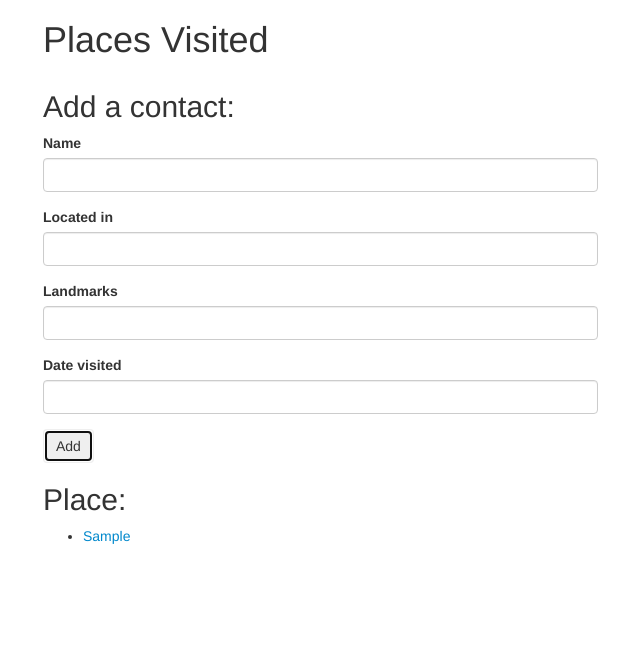
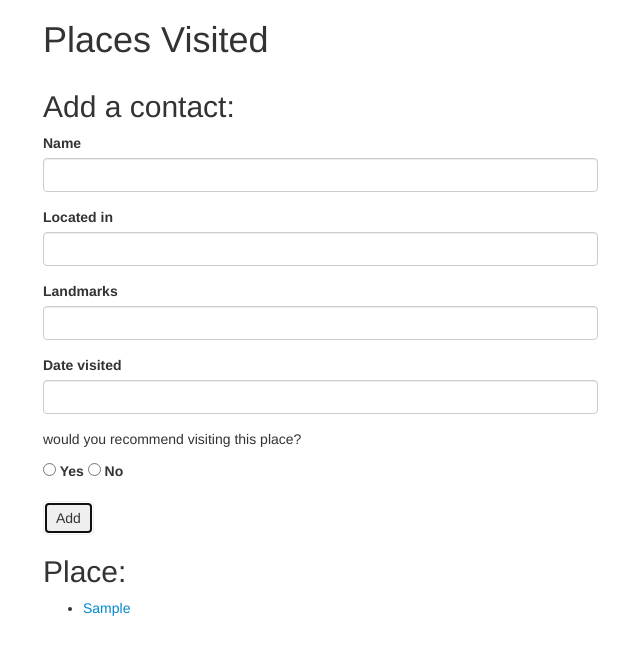
Before and after one commit to guyanderson/Places-I-ve-Visited, a plain HTML site: page index.html in a window 1280 px wide. Both pictures are taken after typing "Sample", "Sample", "Sample", "Sample" into the empty fields and a click on the button "Add". Shown: the whole page, without its empty margins (27-667 px from the left). Drawn offline with Linux system fonts and the light colour scheme.

Commit message:
Add Place.placeRecommend and a radio button to collect user input.

```diff
--- a/index.html
+++ b/index.html
@@ -41,20 +41,22 @@
             <!-- <div class="form-group">
               <label for="new-companions">who did you go with?</label>
               <input type="text" class="form-control" id="companions">
-            </div>
+            </div> -->
 
             <div class="form-group">
+              <p>
+                would you recommend visiting this place?
+              </p>
               <label class="custom-control custom-radio">
-                <input id="radio1" name="radio" type="radio" class="custom-control-input">
-                <span class="custom-control-indicator"></span>
-                <span class="custom-control-description">I would recommend this destination</span>
+                <input id="radio1" name="radio" type="radio" class="custom-control-input" value="Yes">
+                <span class="custom-control-description">Yes</span>
               </label>
+
               <label class="custom-control custom-radio">
-                <input id="radio2" name="radio" type="radio" class="custom-control-input">
-                <span class="custom-control-indicator"></span>
-                <span class="custom-control-description">I would not recommend this destination</span>
+                <input id="radio2" name="radio" type="radio" class="custom-control-input" value="No">
+                <span class="custom-control-description">No</span>
               </label>
-            </div> -->
+            </div>
 
             <button type="submit" class="btn">Add</button>
           </form>
@@ -72,6 +74,7 @@
             <p>Place Location: <span class="place-location"></span></p>
             <p>Landmarks: <span class="place-landmarks"></span></p>
             <p>Date Visited: <span class="place-date-visited"></span></p>
+            <p>Recommended?: <span class="place-recomendation"></span></p>
           </div>
       </div>
       </div>
--- a/js/scripts.js
+++ b/js/scripts.js
@@ -1,10 +1,12 @@
 // constructor template
-function Place(name,location,landmarks,dateVisited) {
+function Place(name,location,landmarks,dateVisited,recommend) {
   this.placeName = name;
   this.placeLocation = location;
   this.placeLandmark = landmarks;
   this.placeDateVisited = dateVisited;
+  this.placeRecommend = recommend;
 };
+
 $(document).ready(function() {
   $("form#new-place").submit(function(event) {
     event.preventDefault();
@@ -14,13 +16,15 @@ $(document).ready(function() {
     var inputtedLocation = $("input#new-location").val();
     var inputtedLandmark = $("input#new-landmark").val();
     var inputtedDate = $("input#new-date").val();
-    console.log(inputtedName, inputtedLocation, inputtedLandmark, inputtedDate);
+    var inputtedRecommendation = $("input:radio[name=radio]:checked").val();
 
     // call the constructor
-    var newPlace = new Place(inputtedName,inputtedLocation,inputtedLandmark,inputtedDate);
+    var newPlace = new Place(inputtedName,inputtedLocation,inputtedLandmark,inputtedDate, inputtedRecommendation);
+
       // append li, span, .place, and placeName
     $("ul#place").append("<li><span class = 'place'>" + newPlace.placeName + "</span></li>");
     $(".place").last().click(function() {
+
       // attach properties to the corresponding classes
       $("#show-place").show();
       $("#show-place h2").text(newPlace.placeName);
@@ -28,12 +32,15 @@ $(document).ready(function() {
       $(".place-location").text(newPlace.placeLocation);
       $(".place-landmarks").text(newPlace.placeLandmark);
       $(".place-date-visited").text(newPlace.placeDateVisited);
+      $(".place-recomendation").text(newPlace.placeRecommend);
     });
+
     // Clears the data held in the listed values
     $("input#new-name").val("");
     $("input#new-location").val("");
     $("input#new-landmark").val("");
     $("input#new-date").val("");
 
+
   });
 });
```
